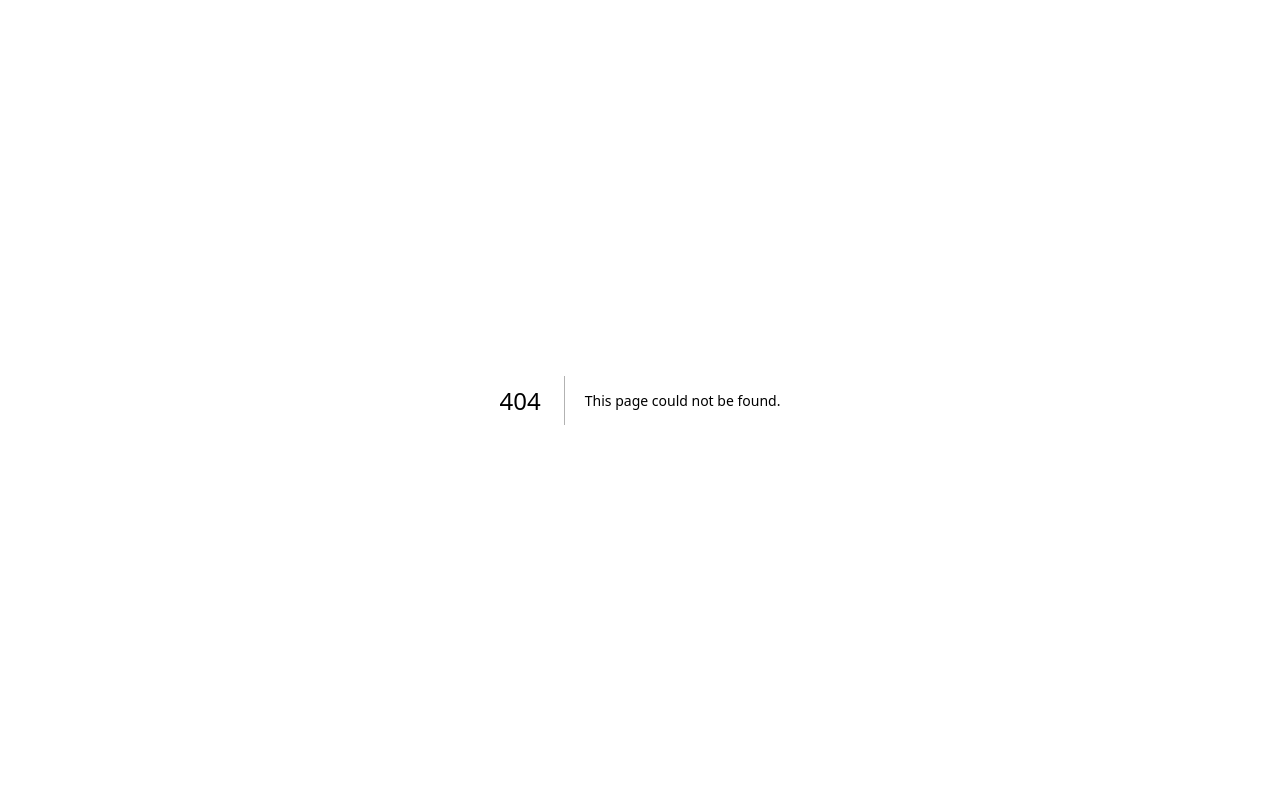
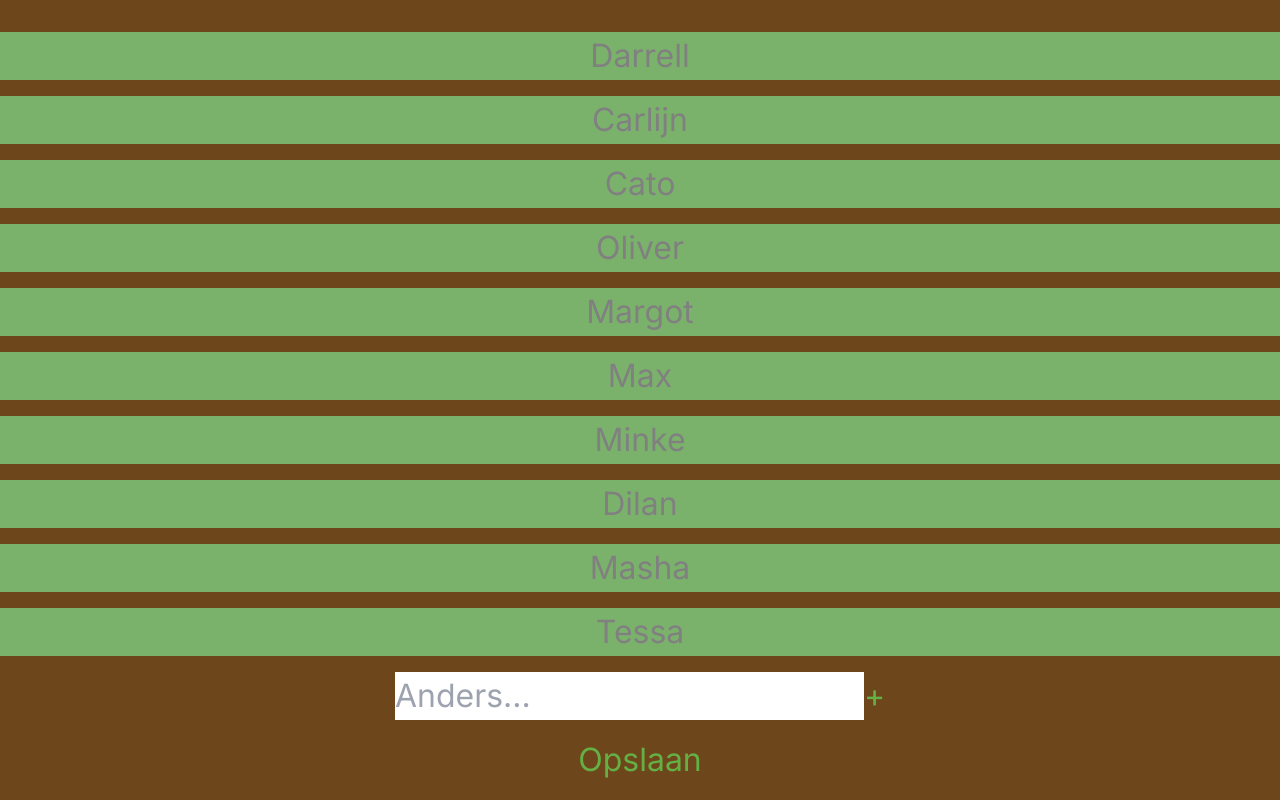
Before and after one commit to S-D-V-A-S-M-V-V-I-C-T-S-S-BAGGER/BAGGER-next, a Next.js app: page /presentie in a window 1280 px wide. Before the commit this address had no page. Built offline with nearby package versions, Linux system fonts and the light colour scheme.

Commit message:
Add concept for attendance list

```diff
--- a/app/globals.css
+++ b/app/globals.css
@@ -27,6 +27,7 @@
   --blad-donkergroen: #538f40ff;
   --blad-donkergroen-1: #4a8737ff;
   --blad-donkergroen-2: #589944ff;
+  --blad-donkergroen-3: #7bb26bff;
 
   --steeltje-donkergroen: #396732ff;
   --aarde-bier: #ce8d4aff;
--- /dev/null
+++ b/app/presentie/layout.tsx
@@ -0,0 +1,21 @@
+import '../globals.css';
+import {Inter} from 'next/font/google';
+
+const inter = Inter({ subsets: ["latin"], fallback: ['sans-serif'] });
+
+export const metadata = {
+  title: "Presentie",
+  description: "Wie zijn er aanwezig",
+};
+
+export default function RootLayout({
+  children,
+}: {
+  children: React.ReactNode;
+}) {
+  return (
+    <html lang="en">
+      <body className={inter.className}>{children}</body>
+    </html>
+  );
+}
--- /dev/null
+++ b/app/presentie/page.tsx
@@ -0,0 +1,68 @@
+"use client";
+import {FC, useRef} from "react";
+import './presentie.css';
+import {PresentieButton} from "@/components/presentie/PresentieButton";
+import {useLocalStorage} from "@/lib/useLocalStorage";
+import dayjs from "dayjs";
+
+// TODO get from sheet
+const testNames = ['Darrell', 'Carlijn', 'Cato', 'Oliver', 'Margot', 'Max', 'Minke', 'Dilan', 'Masha', 'Tessa'];
+
+type PresentieState = {
+    [name: string] : boolean,
+}
+
+const initialPresentieCalculator = (names: string[]): PresentieState => {
+    const state: PresentieState = {};
+
+    for (const name of names) {
+        state[name] = false;
+    }
+
+    return state;
+};
+
+const togglePerson = (state: Readonly<PresentieState>, name:string): PresentieState => {
+    const newState = {...state};
+    newState[name] = !state[name];
+    return newState;
+};
+
+const addNewPerson = (state: Readonly<PresentieState>, name:string): PresentieState => {
+    const newState = {...state};
+    newState[name] = true;
+    return newState;
+};
+
+const Presentie: FC = () => {
+    const [presentie, setPresentie] = useLocalStorage<PresentieState>('presentie', initialPresentieCalculator(testNames));
+    const newNameRef = useRef<HTMLInputElement>(null);
+
+    const buttons = [];
+
+    for (const presentieName in presentie) {
+        const onClick = () => setPresentie(togglePerson(presentie, presentieName));
+        buttons.push(<PresentieButton key={presentieName} name={presentieName} present={presentie[presentieName]} onClick={onClick}/>);
+    }
+
+    return (
+        <div className={'section'}>
+            {buttons}
+            <div>
+                <input ref={newNameRef} placeholder={'Anders...'}/><button onClick={
+                () => {
+                    setPresentie(addNewPerson(presentie, newNameRef.current!.value));
+                    newNameRef.current!.value = "";
+                }
+            }>+</button>
+            </div>
+            <button onClick={() => {
+                // TODO save to sheet
+                console.log('Save:', dayjs().format('DD-MM-YYYY'), presentie);
+                setPresentie(initialPresentieCalculator(testNames));
+            }}>Opslaan</button>
+        </div>
+    );
+};
+
+export default Presentie;
--- /dev/null
+++ b/app/presentie/presentie.css
@@ -0,0 +1,21 @@
+.presentieButton {
+    &.present {
+        color: black;
+        background-color: var(--blad-donkergroen);
+    }
+
+    &.absent {
+        color: gray;
+        background-color: var(--blad-donkergroen-3);
+    }
+}
+
+.section {
+    display: flex;
+    flex-direction: column;
+    text-align: center;
+    color: var(--blad-lichtgroen);
+    font-size: max(min(5vw, 32px), 11px);
+    margin-top: max(min(5vw, 32px), 11px);
+    gap: 1rem;
+}
--- a/app/sitemap/page.tsx
+++ b/app/sitemap/page.tsx
@@ -8,6 +8,7 @@ const Index: FC = () => {
                 <p className={'title'}>Links</p>
                 <p><a href={'/'}>Home/Smoelenboek</a></p>
                 <p><a href={'/turf'}>Turflijst</a></p>
+                <p><a href={'/presentie'}>Presentie</a></p>
                 <p><a href={'/declaratie'}>Declaratie indienen</a></p>
                 <p><a href={'/planning'}>Activiteiten planning</a></p>
                 <p><a href={'/sitemap'}>Hier</a></p>
--- /dev/null
+++ b/components/presentie/PresentieButton.tsx
@@ -0,0 +1,16 @@
+"use client";
+import {FC} from "react";
+import '@/app/presentie/presentie.css';
+
+type PresentieButtonProps = {
+    name: string,
+    present: boolean,
+    onClick: () => void;
+}
+
+export const PresentieButton: FC<PresentieButtonProps> = ({name, present, onClick}) => {
+    const className = 'presentieButton ' + (present ? 'present' : 'absent');
+    return (
+        <button onClick={onClick} className={className}>{name}</button>
+    );
+};
```
